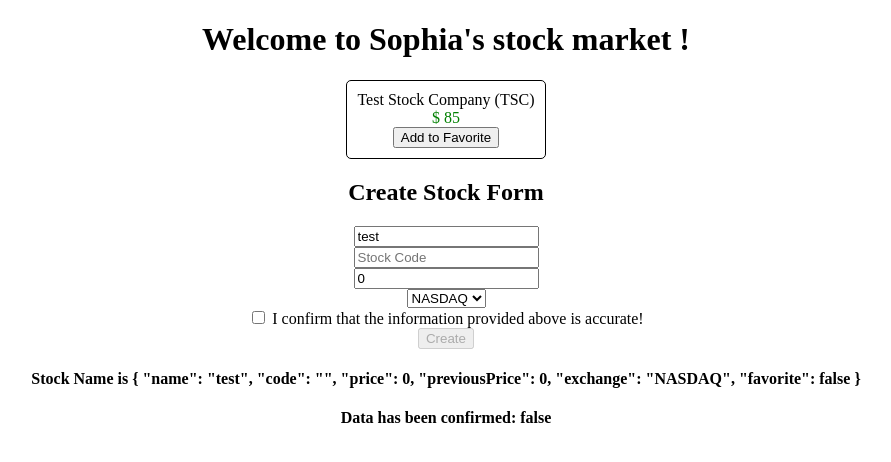
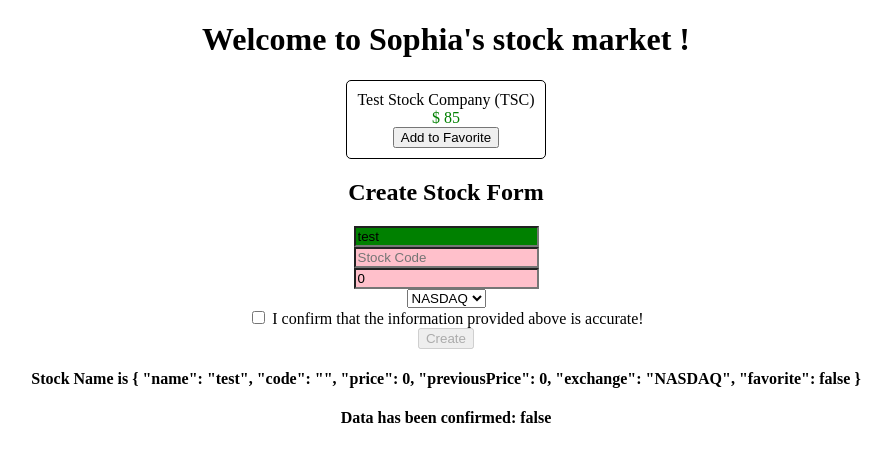
Before and after one commit to sophiaa1031/stock-market, an Angular app: page / in a window 1280 px wide. Shown: the top 462 px of the page, without its empty margins (194-1085 px from the left). Built offline with nearby package versions, Linux system fonts and the light colour scheme.

Commit message:
control-state

```diff
--- a/src/app/stock/create-stock/create-stock.component.html
+++ b/src/app/stock/create-stock/create-stock.component.html
@@ -5,6 +5,7 @@
     <div class="stock-name">
       <input type="text"
              placeholder="Stock Name"
+             required
              name="stockName"
              [(ngModel)]="stock.name">
     </div>
--- a/src/app/stock/create-stock/create-stock.component.scss
+++ b/src/app/stock/create-stock/create-stock.component.scss
@@ -0,0 +1,11 @@
+.stock-name .ng-valid,
+.stock-code .ng-dirty,
+.stock-price .ng-touched{
+    background-color: green;
+}
+
+.stock-name .ng-invalid,
+.stock-code .ng-pristine,
+.stock-price .ng-untouched{
+    background-color: pink;
+}
```
